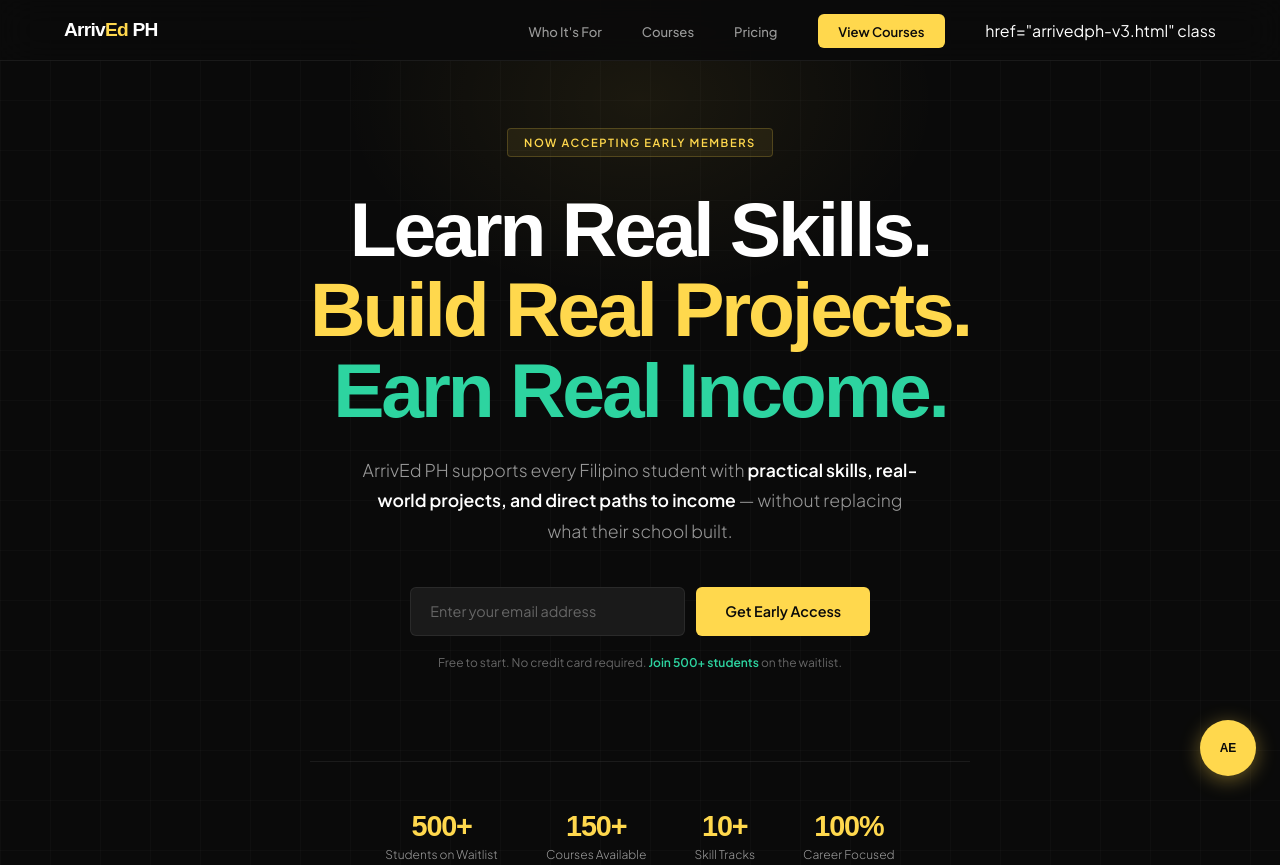
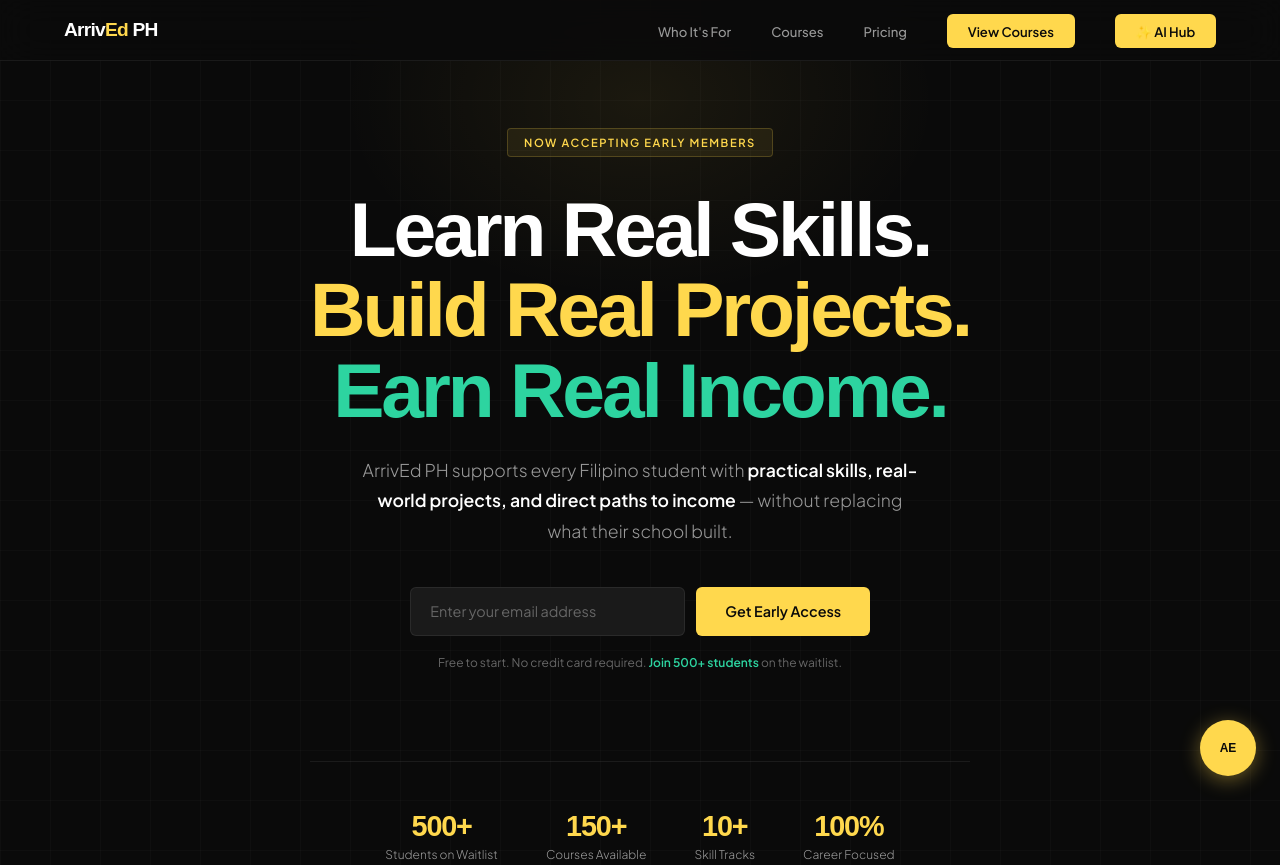
Before and after one commit to claire7892/arrivedph, a website: page index.html in a window 1280 px wide. Shown: the top 865 px of the page. Drawn offline with Linux system fonts and the light colour scheme; a web font is replaced by a local one.

Commit message:
Fix duplicate link and add AI Hub link

```diff
--- a/index.html
+++ b/index.html
@@ -788,7 +788,9 @@ footer {
     <li><a href="#for">Who It's For</a></li>
     <li><a href="courses.html">Courses</a></li>
     <li><a href="#pricing">Pricing</a></li>
-    <li><a href="courses.html" class="nav-cta">View Courses</a></li>href="arrivedph-v3.html" class
+    <li><a href="courses.html" class="nav-cta">View Courses</a></li>
+    <li><a href="arrivedph-v3.html" class="nav-cta">✨ AI Hub</a></li>
+  </ul>
   </ul>
 </nav>
 
```
